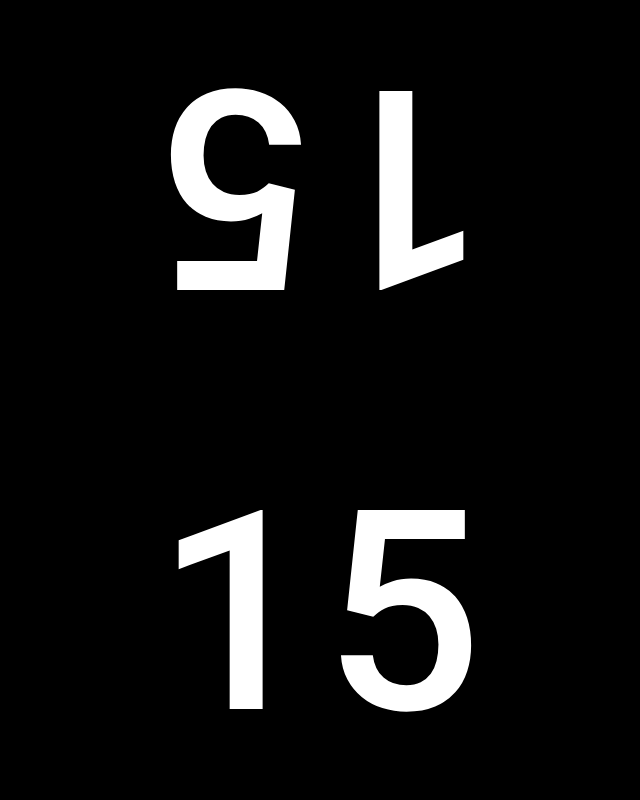
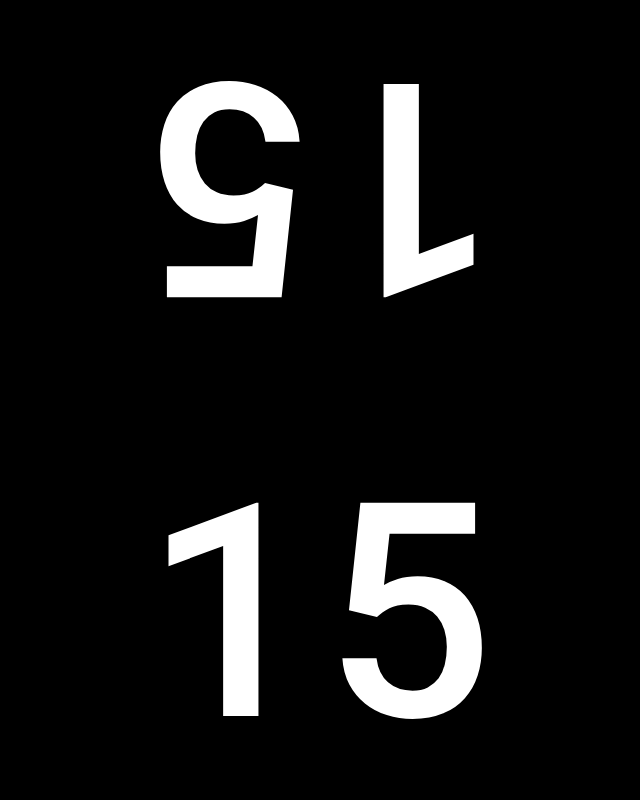
Before and after one commit to ThisIsManta/axle, a plain HTML site: page docs/index.html in a window 1280 px wide. Shown: the whole page, without its empty margins (319-959 px from the left). Drawn offline with nearby package versions, Linux system fonts and the light colour scheme.

Commit message:
Add adaptive font size

```diff
--- a/docs/index.html
+++ b/docs/index.html
@@ -2,10 +2,10 @@
 	<head>
 		<title>Axle</title>
 		<script src="https://ajax.googleapis.com/ajax/libs/jquery/3.4.0/jquery.min.js"></script>
-		<link href="https://fonts.googleapis.com/css?family=Roboto+Mono:100,500" rel="stylesheet">
+		<link href="https://fonts.googleapis.com/css?family=Roboto+Mono:200,500" rel="stylesheet">
 		<meta name='viewport' content='width=device-width, initial-scale=1.0, maximum-scale=1.0, user-scalable=0' />
 	</head>
-	<body style="background: black; margin: 0; color: white; font-size: 35vh; font-family: 'Roboto Mono', monospace; font-weight: 500; user-select: none; transition: background-color 0.3s ease-out">
+	<body style="position: fixed; width: 100%; height: 100%; background: black; margin: 0; color: white; font-family: 'Roboto Mono', monospace; font-weight: 500; line-height: 1; user-select: none; transition: background-color 0.3s ease-out">
 		<div class="timer top" style="height: 50%; display: flex; align-items: center; justify-content: center; background: linear-gradient(#00000020, transparent, transparent, transparent, transparent); transform: rotate(180deg);"></div>
 		<div class="timer btm" style="height: 50%; display: flex; align-items: center; justify-content: center;"></div>
 		<script>
@@ -15,16 +15,28 @@
 
 			const options = Object.fromEntries(window.location.search.substring(1).split('&').map(text => text.split('=')))
 
-			let count = parseInt((options.time || '15'))
+			const count = parseInt((options.time || '15'))
+			const digit = (Math.floor(count / 60) || '').toString().length + (count >= 60 ? 2 : count.toString().length)
 			let value = count
 			let timer = null
 
 			function paint() {
 				const m = Math.floor(value / 60)
 				const s = value % 60
-				$('.timer').html(value >= 60 ? (m + '' + `<span style="font-weight: 100;">${String(s).padStart(2, '0')}</span>`) : s)
+
+				$('.timer').html(count >= 60 ? (m + '' + `<span style="font-weight: 200;">${String(s).padStart(2, '0')}</span>`) : s)
 			}
 			paint()
+
+			function resize() {
+				const e = $('.timer.top')[0]
+				const d = Math.min(e.clientWidth, e.clientHeight)
+				const f = Math.min(d, d / digit * 1.5)
+				$('body')[0].style.fontSize = f + 'px'
+			}
+			resize()
+
+			$(window).on('resize', resize)
 
 			$(window).on('click', () => {
 				clearInterval(timer)
```
